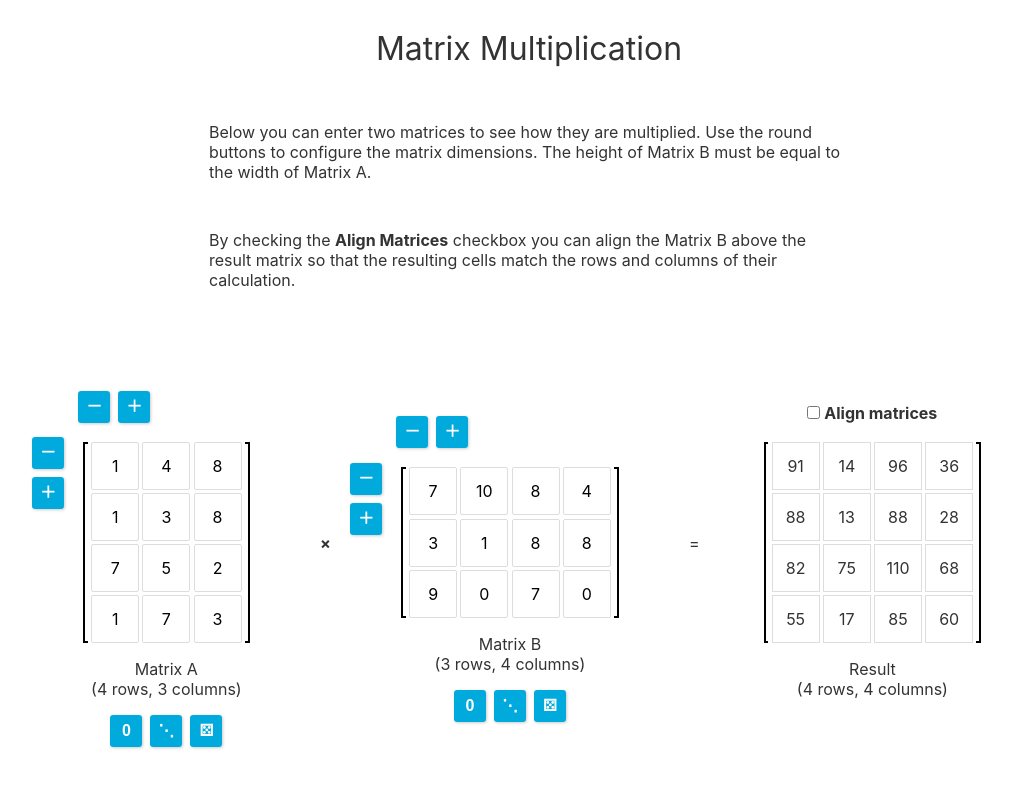
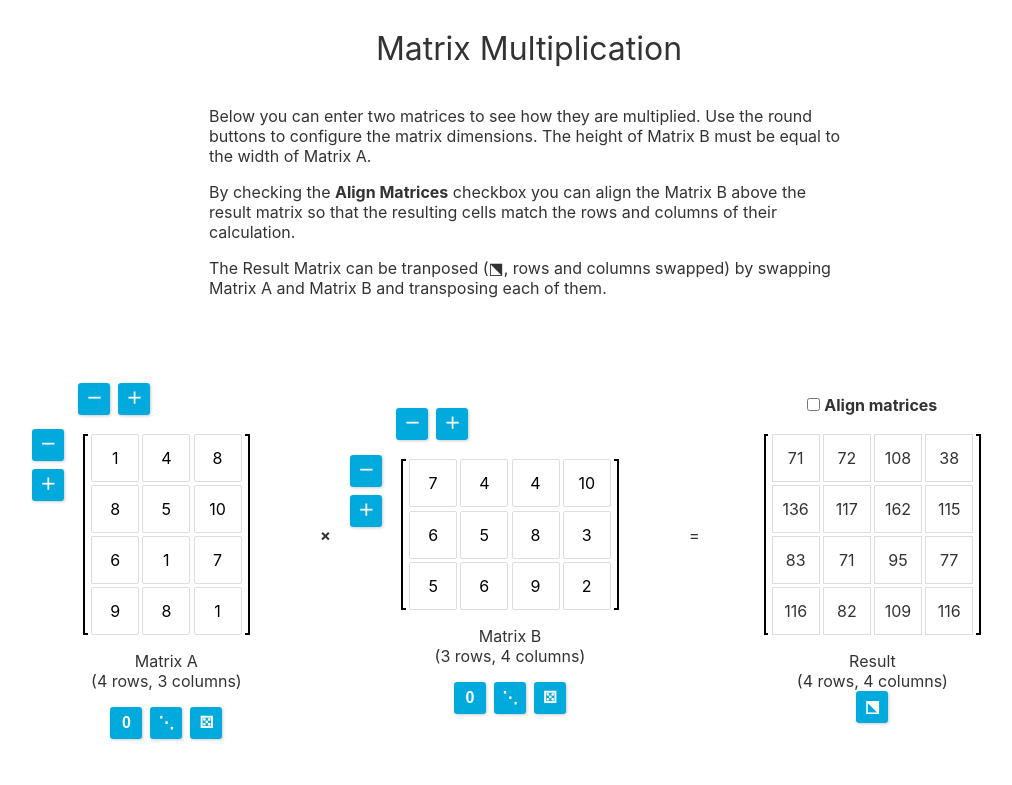
Before and after one commit to laszlokorte/matrix-multiplication, a Svelte app: page / in a window 1280 px wide. Shown: the top 785 px of the page, without its empty margins (111-1123 px from the left). Built offline with nearby package versions, Linux system fonts and the light colour scheme.

Commit message:
add tranpose

```diff
--- a/src/App.svelte
+++ b/src/App.svelte
@@ -1,6 +1,6 @@
 <script>
-	const rowLimit = 5
-	const columnLimit = 5
+	const rowLimit = 7
+	const columnLimit = rowLimit
 	let rowsA = 4
 	let columnsA = 3
 	$: rowsB = columnsA
@@ -146,6 +146,29 @@
 	function diagonalB() {
 		valuesB = Array(rowLimit*columnLimit).fill(0).map((x,i) => i%columnLimit == Math.floor(i/columnLimit) ? 1 : x)
 	}
+
+	function transpose() {
+		const newValuesA = Array(rowLimit*columnLimit).fill(0).map((_,num) => {
+			const column = num%columnLimit
+			const row = Math.floor(num/columnLimit)
+
+			return valuesB[column*columnLimit + row]
+		})
+		const newValuesB = Array(rowLimit*columnLimit).fill(0).map((_,num) => {
+			const column = num%columnLimit
+			const row = Math.floor(num/columnLimit)
+
+			return valuesA[column*columnLimit + row]
+		})
+
+		valuesA = newValuesA
+		valuesB = newValuesB
+
+		const oldRowsA = rowsA
+		rowsA = columnsB
+		columnsA = rowsB
+		columnsB = oldRowsA
+	}
 </script>
 
 <style>
@@ -205,6 +228,8 @@
 		gap: 0.2em;
 		padding: 0.5em;
 		grid-area: content;
+		justify-self: center;
+		align-self: center;
 	}
 
 	.matrix::before {
@@ -249,7 +274,7 @@
 
 	.matrix-control {
 		display: grid;
-		grid-template-columns: [vertical-start] minmax(2em, 1fr) [vertical-end content-start horizontal-start label-start] auto [content-end horizontal-end label-end] minmax(2em, 1fr);
+		grid-template-columns: [vertical-start label-start] minmax(2em, 1fr) [vertical-end content-start horizontal-start] auto [content-end horizontal-end] minmax(2em, 1fr) [label-end];
 		grid-template-rows: [horizontal-start] minmax(2em, 1fr) [horizontal-end vertical-start content-start] auto [ vertical-end content-end label-start] minmax(2em, 1fr) [label-end];
 		align-items: start;
 		justify-items: start;
@@ -411,7 +436,7 @@
 
 	p {
 		max-width: 40em;
-		margin: 1em auto;
+		margin: 0 auto;
 	}
 </style>
 
@@ -432,6 +457,9 @@
 
 <p>
 	By checking the <strong>Align Matrices</strong> checkbox you can align the Matrix B above the result matrix so that the resulting cells match the rows and columns of their calculation.
+</p>
+<p>
+	The Result Matrix can be tranposed (⬔, rows and columns swapped) by swapping Matrix A and Matrix B and transposing each of them.
 </p>
 
 	<div class="equation" class:grid-align={gridAlign}>
@@ -517,7 +545,11 @@
 		<div class="control-top">
 			<label><input id="alignment" type="checkbox" bind:checked={gridAlign}> Align matrices</label>
 		</div>
-		<div class="matrix-label"><span>Result</span><span>({rowsResult} rows, {columnsResult} columns)</span></div>
+		<div class="matrix-label">
+			<span>Result</span>
+			<span>({rowsResult} rows, {columnsResult} columns)</span>
+			<span><button title="Transpose and Swap Matrix A and B to Transpose the Result" on:click={transpose}>⬔</button></span>
+		</div>
 	<div class="matrix" style={`--rows: ${rowsA}; --columns: ${columnsB};`}>
 	{#each result as rows, r}
 		{#each rows as v, c}
```
